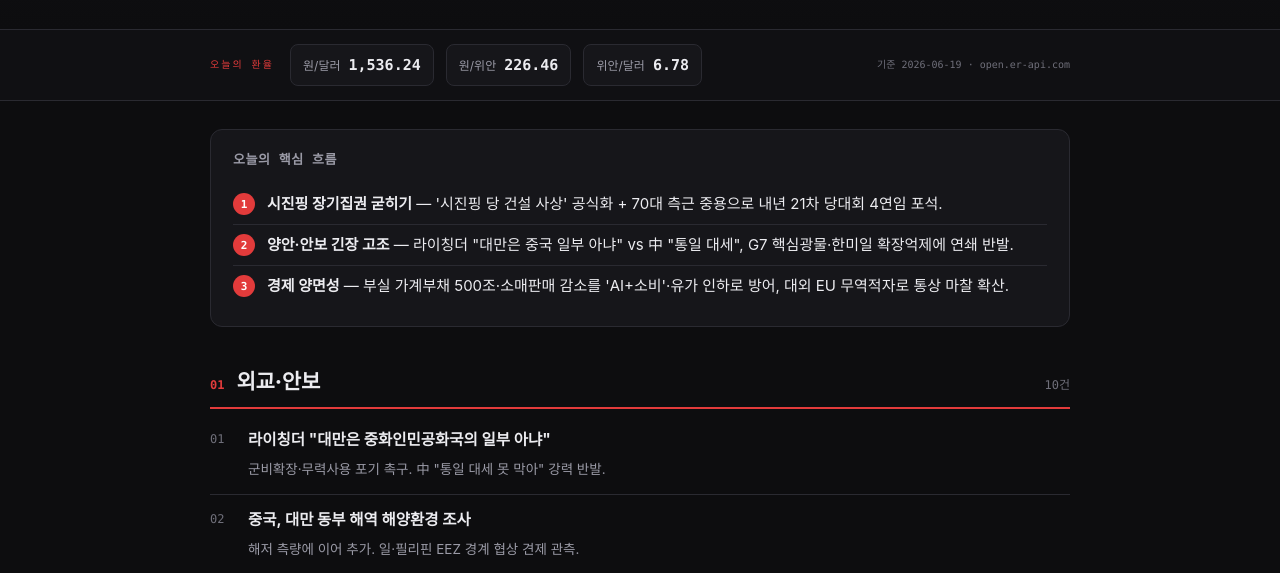
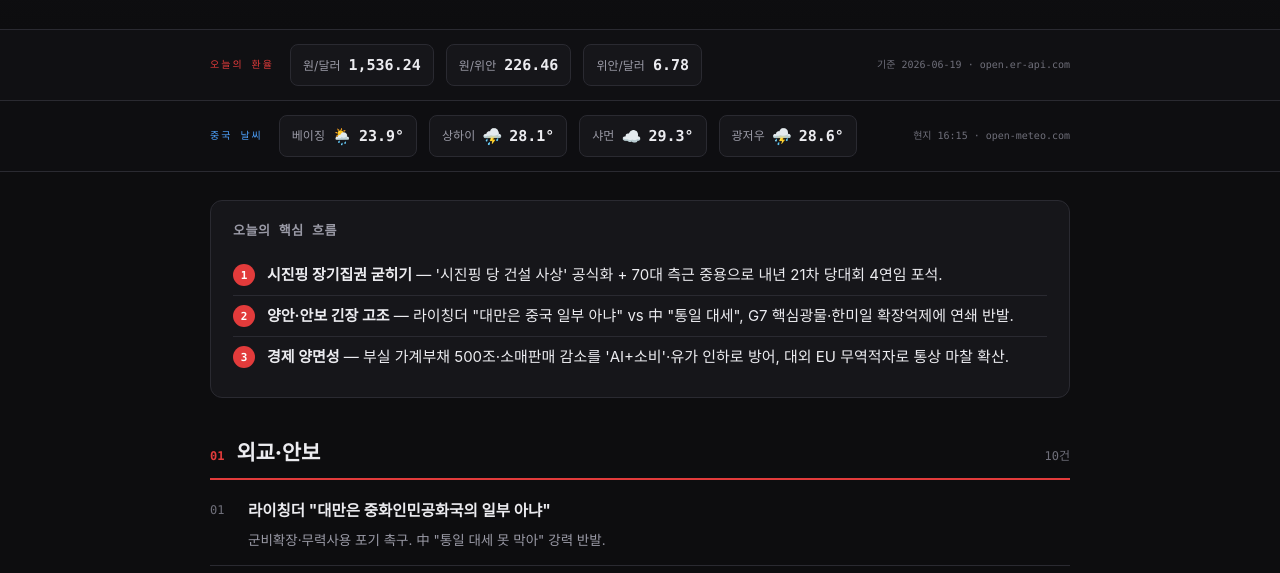
Before and after one commit to KIM7022/china-daily-brief, a plain HTML site: page editions/2026-06-19.html in a window 1280 px wide. Shown: the part 207-780 px from the top of the page. Drawn offline with Linux system fonts and the light colour scheme.

Commit message:
李⑥씠???곗씪由?釉뚮━??2026-06-19

```diff
--- a/editions/2026-06-19.html
+++ b/editions/2026-06-19.html
@@ -73,6 +73,15 @@
   .fx-chip .v{font-size:15px;font-weight:800;font-family:var(--mono);}
   .fx-src{font-family:var(--mono);font-size:10px;color:var(--dim);margin-left:auto;}
   @media(max-width:560px){.fx-src{width:100%;margin-left:0;}}
+  .wxband{border-bottom:1px solid var(--line);background:#0e0e11;}
+  .wx-inner{max-width:900px;margin:0 auto;padding:14px 20px;display:flex;flex-wrap:wrap;gap:10px 12px;align-items:center;}
+  .wx-label{font-family:var(--mono);font-size:10px;letter-spacing:.2em;text-transform:uppercase;color:#4ea3ff;margin-right:4px;}
+  .wx-chip{display:flex;align-items:center;gap:7px;background:var(--panel);border:1px solid var(--line);border-radius:8px;padding:8px 12px;}
+  .wx-chip .c{font-size:12px;color:var(--mut);}
+  .wx-chip .e{font-size:16px;line-height:1;}
+  .wx-chip .t{font-size:15px;font-weight:800;font-family:var(--mono);}
+  .wx-src{font-family:var(--mono);font-size:10px;color:var(--dim);margin-left:auto;}
+  @media(max-width:560px){.wx-src{width:100%;margin-left:0;}}
   footer{border-top:1px solid var(--line);margin-top:40px;}
   .foot-inner{max-width:900px;margin:0 auto;padding:26px 20px 50px;font-family:var(--mono);font-size:11px;color:var(--dim);letter-spacing:.08em;line-height:1.9;}
   @media(max-width:560px){.hero-inner{padding:30px 18px 24px;}.sec-c{display:none;}.nav-brand{font-size:14px;}}
@@ -109,6 +118,17 @@
     <span class="fx-chip"><span class="k">원/위안</span><span class="v">226.46</span></span>
     <span class="fx-chip"><span class="k">위안/달러</span><span class="v">6.78</span></span>
     <span class="fx-src">기준 2026-06-19 · open.er-api.com</span>
+  </div>
+</div>
+
+<div class="wxband">
+  <div class="wx-inner">
+    <span class="wx-label">중국 날씨</span>
+    <span class="wx-chip"><span class="c">베이징</span><span class="e">🌦️</span><span class="t">23.9°</span></span>
+    <span class="wx-chip"><span class="c">상하이</span><span class="e">⛈️</span><span class="t">28.1°</span></span>
+    <span class="wx-chip"><span class="c">샤먼</span><span class="e">☁️</span><span class="t">29.3°</span></span>
+    <span class="wx-chip"><span class="c">광저우</span><span class="e">⛈️</span><span class="t">28.6°</span></span>
+    <span class="wx-src">현지 16:15 · open-meteo.com</span>
   </div>
 </div>
 
```
Also changed, not shown: index.html (+20 -0 lines).
